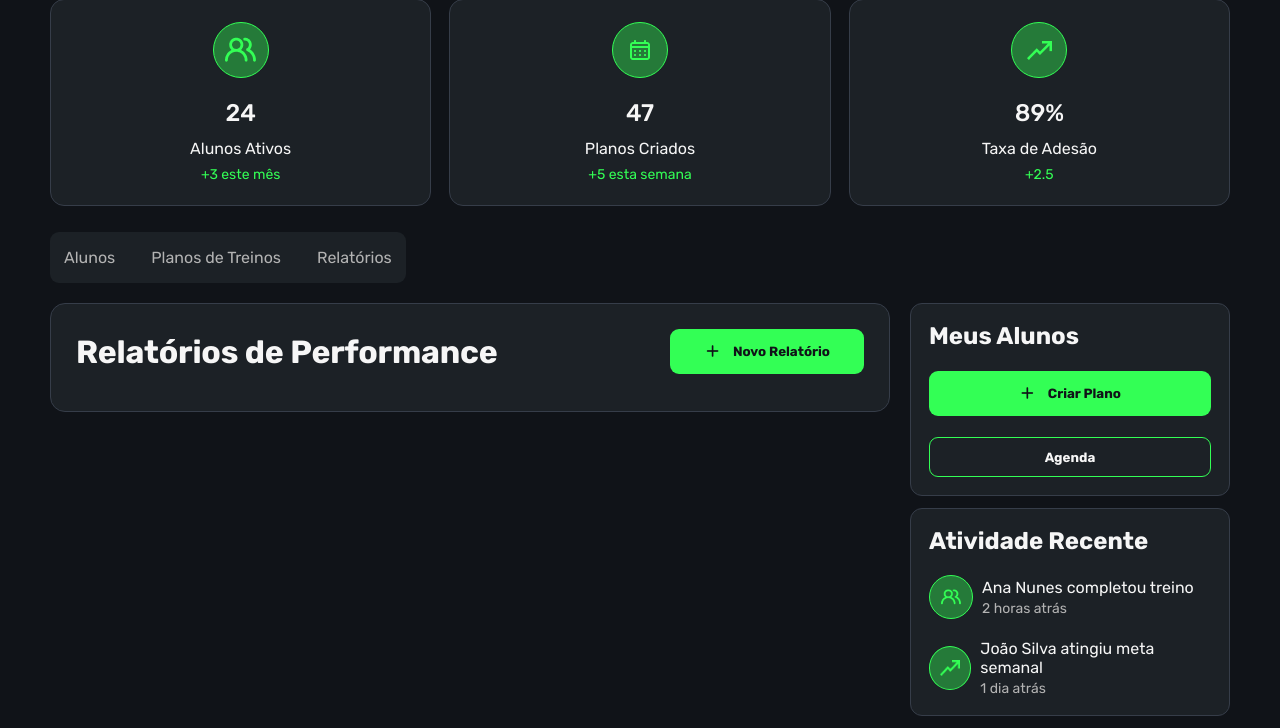
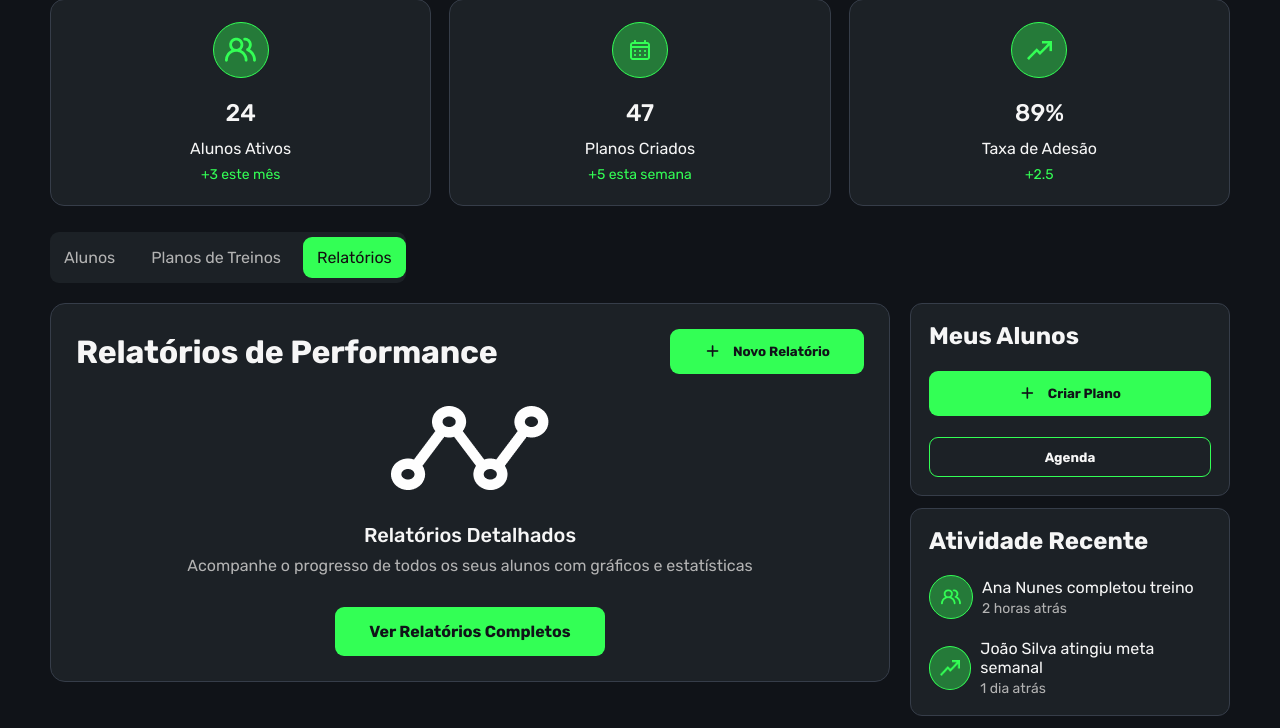
Before and after one commit to sara-allima/FitBooster, a Django app: page /dashboard-relatorios/ in a window 1280 px wide. Shown: the part 167-895 px from the top of the page. Run offline with Django 5.2, Linux system fonts and the light colour scheme; some libraries are stand-ins or nearby versions; some web fonts are replaced.

Commit message:
Tela de Relatórios Finalizada

```diff
--- a/home/templates/home/pages/dashboardRelatorios.html
+++ b/home/templates/home/pages/dashboardRelatorios.html
@@ -32,6 +32,7 @@
             <main>
                 <section class="main-section">
                     {% include "home/partials/dashboard/mainSectionHeaderRelatorios.html" %}
+                    {% include "home/partials/dashboard/displayRelatorios.html" %}
                 </section>
             </main>
 
--- /dev/null
+++ b/home/templates/home/partials/dashboard/displayRelatorios.html
@@ -0,0 +1,11 @@
+{% load static %}
+<div class="container-display">
+    <div class="content-relatorios">
+        <img src="{% static "dashboard/images/graphic.png" %}" alt="Imagem de uma linha de gráfico branca com bolas em cada alto e baixo">
+        <div class="container-text">
+            <p>Relatórios Detalhados</p>
+            <p>Acompanhe o progresso de todos os seus alunos com gráficos e estatísticas</p>
+        </div>
+        <a class="primary-button" href="#">Ver Relatórios Completos</a>
+    </div>
+</div>
--- a/home/templates/home/partials/dashboard/menuNavegacao.html
+++ b/home/templates/home/partials/dashboard/menuNavegacao.html
@@ -2,4 +2,4 @@
 
 <a class="tab {% if request.resolver_match.url_name == 'dashboard-alunos'%}active{% endif %}" href="{% url "dashboard-alunos" %}">Alunos</a>
 <a class="tab {% if request.resolver_match.url_name == 'dashboard-planos-treino' %}active{% endif %}" href="{% url "dashboard-planos-treino" %}">Planos de Treinos</a>
-<a class="tab" href="relatorios.html">Relatórios</a>
+<a class="tab {% if request.resolver_match.url_name == 'dashboard-relatorios' %}active{% endif %}" href="{% url "dashboard-relatorios" %}">Relatórios</a>
--- a/static/dashboard/css/dashboard.css
+++ b/static/dashboard/css/dashboard.css
@@ -345,3 +345,32 @@ header {
   color: var(--secundary-dark-text);
   font-size: 14px;
 }
+  /*Aba Relatórios*/
+.container-display {
+  /* border: 1px solid red; */
+  display: flex;
+  justify-content: center;
+  margin-top: 2rem;
+}
+.content-relatorios {
+  display: flex;
+  flex-direction: column;
+  justify-content: center;
+  align-items: center;
+  /* border: 1px solid blue; */
+  width: fit-content;
+  gap: 2rem;
+}
+.container-text {
+  /* border: 1px solid green; */
+  text-align: center;
+}
+.container-text p:first-child {
+  font-size: 20px;
+  font-weight: 500;
+  margin-bottom: 0.563rem;
+}
+.container-text p:last-child {
+  color: var(--secundary-dark-text);
+}
+  /*Aba Relatórios*/
```
Also changed, not shown: static/dashboard/images/graphic.png (added).
